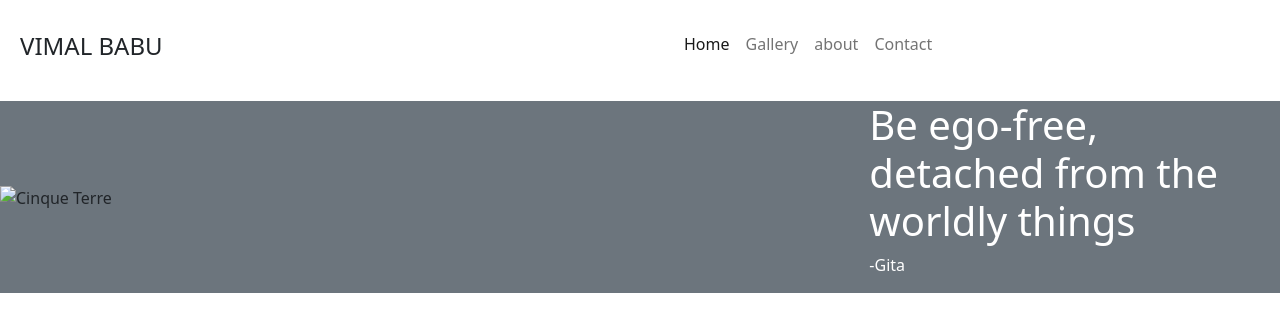
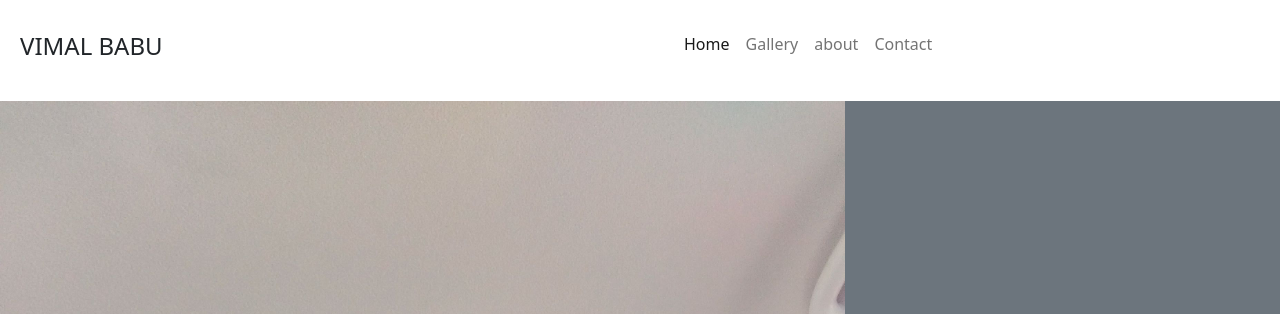
Before and after one commit to Vimal-Babu/Vimal-Babu-static-website, a plain HTML site: page index.html in a window 1280 px wide. Shown: the top 314 px of the page. Drawn offline with nearby package versions, Linux system fonts and the light colour scheme.

Commit message:
Update index.html

```diff
--- a/index.html
+++ b/index.html
@@ -50,7 +50,7 @@
     <section class="bg-secondary">
       <div class="row align-items-center">
         <div class="col-md-8">
-          <img class="img-fluid" class="rounded-circle" src="Photos/PAPPUCHARU.jpg" alt="Cinque Terre" alt="New York">
+          <img class="img-fluid" class="rounded-circle" src="PAPPUCHARU.jpg" alt="Cinque Terre" alt="New York">
         </div>
         <div class=" col-md-4 text-bottam text-white">
           <h1>Be ego-free, <br>detached from the worldly things</h1>
```
